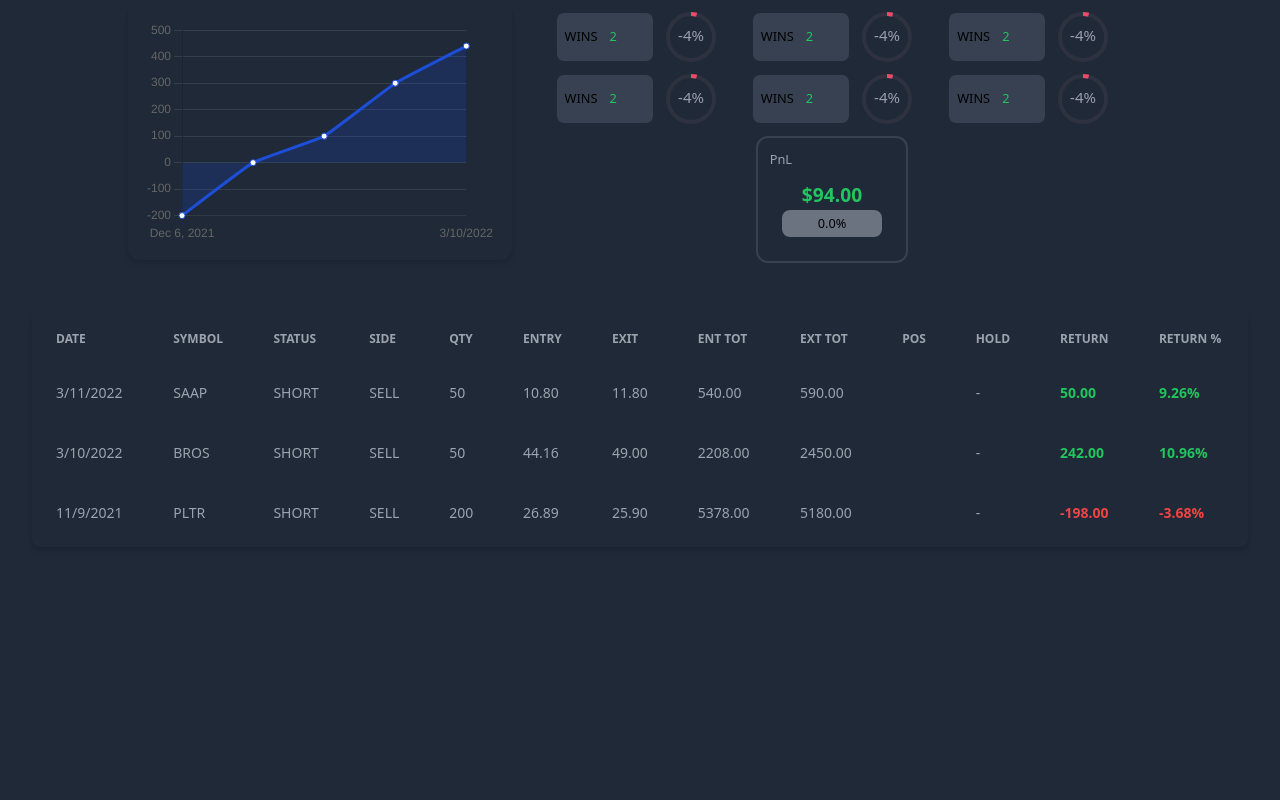
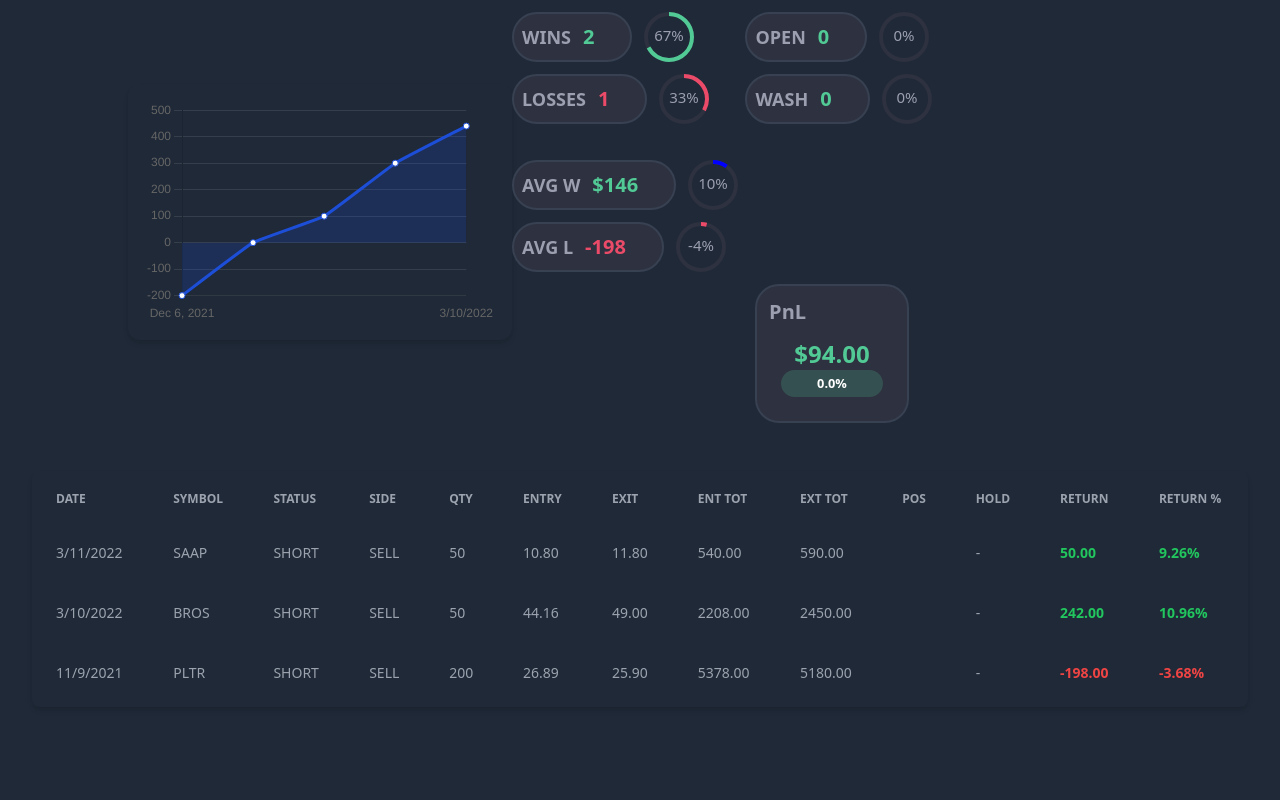
Before and after one commit to owaisrafiq05/Stock-Journal-Trading-Dashboard, a React (Vite) app: page / in a window 1280 px wide. Shown: the top 800 px of the page. Built offline with nearby package versions, Linux system fonts and the light colour scheme.

Commit message:
First Dashboard UI Update

```diff
--- a/src/Home-Dashboard/hero1.jsx
+++ b/src/Home-Dashboard/hero1.jsx
@@ -20,18 +20,18 @@ const hero1 = () => {
         <div className="flex flex-wrap gap-3 lg:gap-9 ">
           <div className="flex flex-col gap-3">
             <div className=" rounded-lg w-fit flex gap-1 md:gap-3 justify-center h-fit ">
-              <div className="bg-gray-700 py-2 ps-2 pe-9 flex items-center gap-3 border border-gray-800 rounded-lg">
-                WINS <span className="text-green-500">2</span>
+              <div className="bg-[#2E313F] py-2 ps-2 pe-9 flex items-center gap-3 border-gray-700 border-2 rounded-full text-lg text-[#9C9FAF] font-bold">
+                WINS <span className="text-xl text-[#52CA96] font-semibold">2</span>
               </div>
               <div className="w-fit h-[50px] overflow-hidden">
                 <CircularProgressbar
                   className="h-[100%]"
-                  value={`${percentage6}`}
-                  text={`-${percentage6}%`}
+                  value={`${percentage}`}
+                  text={`${percentage}%`}
                   styles={{
                     root: {},
                     path: {
-                      stroke: `#EB4B68`,
+                      stroke: `#52CA96`,
                       strokeLinecap: "butt",
                       transition: "stroke-dashoffset 0.5s ease 0s",
                       transformOrigin: "center center",
@@ -55,14 +55,14 @@ const hero1 = () => {
               </div>
             </div>
             <div className=" rounded-lg w-fit flex gap-1 md:gap-3 justify-center h-fit ">
-              <div className="bg-gray-700 py-2 ps-2 pe-9 flex items-center gap-3 border border-gray-800 rounded-lg">
-                WINS <span className="text-green-500">2</span>
+              <div className="bg-[#2E313F] py-2 ps-2 pe-9 flex items-center gap-3 border-gray-700 border-2 rounded-full text-lg text-[#9C9FAF] font-bold">
+                LOSSES <span className="text-xl text-[#EB4B68] font-semibold">1</span>
               </div>
               <div className="w-fit h-[50px] overflow-hidden">
                 <CircularProgressbar
                   className="h-[100%]"
-                  value={`${percentage6}`}
-                  text={`-${percentage6}%`}
+                  value={`${percentage2}`}
+                  text={`${percentage2}%`}
                   styles={{
                     root: {},
                     path: {
@@ -92,18 +92,18 @@ const hero1 = () => {
           </div>
           <div className="flex flex-col gap-3">
             <div className=" rounded-lg w-fit flex gap-1 md:gap-3 justify-center h-fit ">
-              <div className="bg-gray-700 py-2 ps-2 pe-9 flex items-center gap-3 border border-gray-800 rounded-lg">
-                WINS <span className="text-green-500">2</span>
+              <div className="bg-[#2E313F] py-2 ps-2 pe-9 flex items-center gap-3 border-gray-700 border-2 rounded-full text-lg text-[#9C9FAF] font-bold">
+                OPEN <span className="text-xl text-[#52CA96] font-semibold">0</span>
               </div>
               <div className="w-fit h-[50px] overflow-hidden">
                 <CircularProgressbar
                   className="h-[100%]"
-                  value={`${percentage6}`}
-                  text={`-${percentage6}%`}
+                  value={`${percentage3}`}
+                  text={`${percentage3}%`}
                   styles={{
                     root: {},
                     path: {
-                      stroke: `#EB4B68`,
+                      stroke: `#52CA96`,
                       strokeLinecap: "butt",
                       transition: "stroke-dashoffset 0.5s ease 0s",
                       transformOrigin: "center center",
@@ -127,14 +127,14 @@ const hero1 = () => {
               </div>
             </div>
             <div className=" rounded-lg w-fit flex gap-1 md:gap-3 justify-center h-fit ">
-              <div className="bg-gray-700 py-2 ps-2 pe-9 flex items-center gap-3 border border-gray-800 rounded-lg">
-                WINS <span className="text-green-500">2</span>
+              <div className="bg-[#2E313F] py-2 ps-2 pe-9 flex items-center gap-3 border-gray-700 border-2 rounded-full text-lg text-[#9C9FAF] font-bold">
+                WASH <span className="text-xl text-[#52CA96] font-semibold">0</span>
               </div>
               <div className="w-fit h-[50px] overflow-hidden">
                 <CircularProgressbar
                   className="h-[100%]"
-                  value={`${percentage6}`}
-                  text={`-${percentage6}%`}
+                  value={`${percentage4}`}
+                  text={`${percentage4}%`}
                   styles={{
                     root: {},
                     path: {
@@ -164,18 +164,18 @@ const hero1 = () => {
           </div>
           <div className="flex flex-col gap-3">
             <div className=" rounded-lg w-fit flex gap-1 md:gap-3 justify-center h-fit ">
-              <div className="bg-gray-700 py-2 ps-2 pe-9 flex items-center gap-3 border border-gray-800 rounded-lg">
-                WINS <span className="text-green-500">2</span>
+              <div className="bg-[#2E313F] py-2 ps-2 pe-9 flex items-center gap-3 border-gray-700 border-2 rounded-full text-lg text-[#9C9FAF] font-bold">
+                AVG W<span className="text-xl text-[#52CA96] font-semibold">$146</span>
               </div>
               <div className="w-fit h-[50px] overflow-hidden">
                 <CircularProgressbar
                   className="h-[100%]"
-                  value={`${percentage6}`}
-                  text={`-${percentage6}%`}
+                  value={`${percentage5}`}
+                  text={`${percentage5}%`}
                   styles={{
                     root: {},
                     path: {
-                      stroke: `#EB4B68`,
+                      stroke: `blue`,
                       strokeLinecap: "butt",
                       transition: "stroke-dashoffset 0.5s ease 0s",
                       transformOrigin: "center center",
@@ -199,8 +199,8 @@ const hero1 = () => {
               </div>
             </div>
             <div className=" rounded-lg w-fit flex gap-1 md:gap-3 justify-center h-fit ">
-              <div className="bg-gray-700 py-2 ps-2 pe-9 flex items-center gap-3 border border-gray-800 rounded-lg">
-                WINS <span className="text-green-500">2</span>
+              <div className="bg-[#2E313F] py-2 ps-2 pe-9 flex items-center gap-3 border-gray-700 border-2 rounded-full text-lg text-[#9C9FAF] font-bold">
+                AVG L<span className="text-xl text-[#EB4B68] font-semibold">-198</span>
               </div>
               <div className="w-fit h-[50px] overflow-hidden">
                 <CircularProgressbar
@@ -235,11 +235,11 @@ const hero1 = () => {
             </div>
           </div>
         </div>
-        <div className="p-3 border-2 border-gray-700 rounded-xl">
-          <div className="text-gray-400">PnL</div>
+        <div className="p-3 border-2 border-gray-700 rounded-3xl bg-[#2E313F]">
+          <div className="text-xl text-[#9C9FAF] font-semibold">PnL</div>
           <div className="p-3">
-            <div className="text-green-500 text-[1.2rem] text-center font-bold">$94.00</div>
-            <div className="py-1 px-9 bg-gray-500 rounded-lg text-[0.8rem] text-center">0.0%</div>
+            <div className="text-2xl font-semibold text-[#52CA96] text-center ">$94.00</div>
+            <div className="py-1 px-9 bg-[#52CA9633] rounded-full text-white font-semibold text-center">0.0%</div>
           </div>
         </div>
       </div>
```
